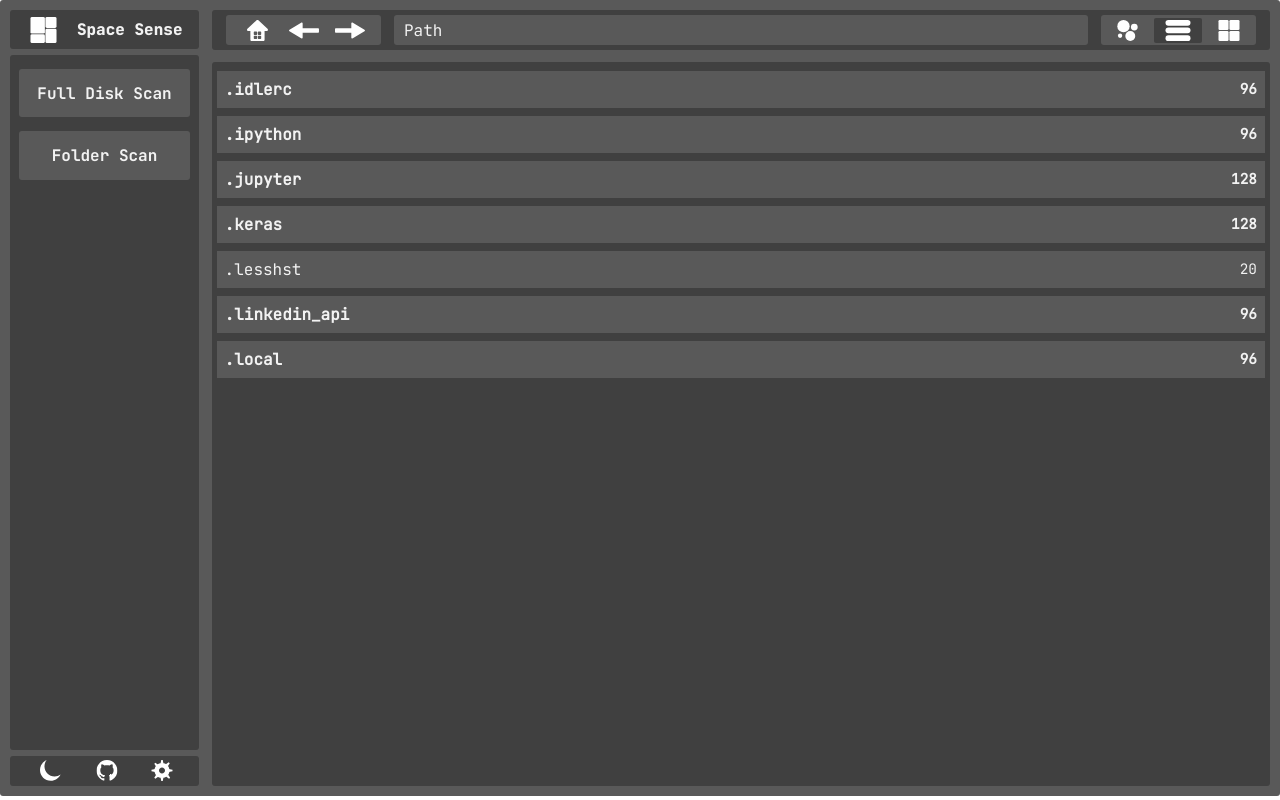
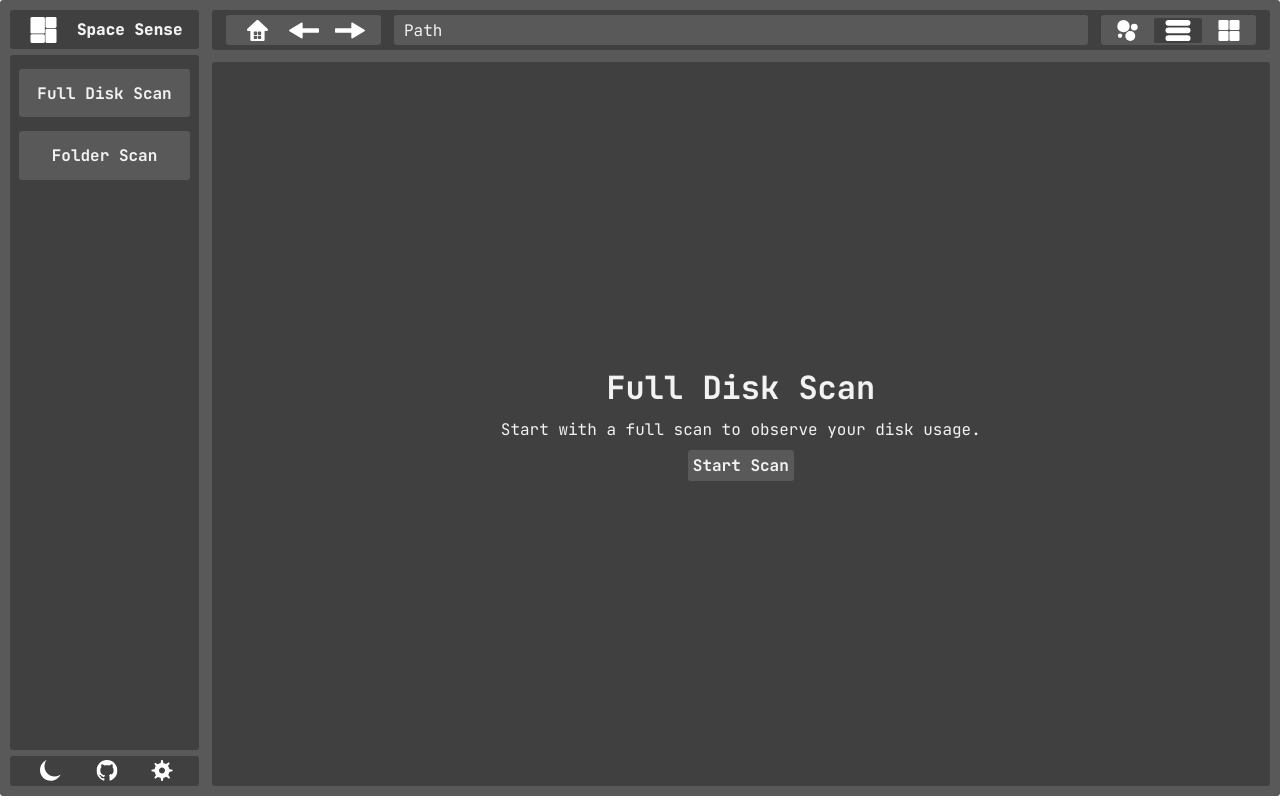
Before and after one commit to BeastRWA8938/space-sense, a React (Create React App) app: page / in a window 1280 px wide. Built offline with nearby package versions, Linux system fonts and the light colour scheme; the HTML template or start-up script is replaced by a standard one.

Commit message:
completed all views display fix

```diff
--- a/public/main.js
+++ b/public/main.js
@@ -92,9 +92,9 @@ async function getDirectoryContents(dirPath) {
 
 function createWindow() {
   const win = new BrowserWindow({
-    width: 1400,
-    height: 800,
-    resizable: false,
+    minWidth: 1400,
+    minHeight: 800,
+    // resizable: false,
     icon: path.join(__dirname, 'SpaceSenseLogo.ico'),
     webPreferences: {
       preload: path.join(__dirname, 'preload.js'),
--- a/src/App.css
+++ b/src/App.css
@@ -32,6 +32,9 @@
 *{
     margin: 0;
     padding: 0;
+}
+
+html {
 }
 
 body {
--- a/src/components/EnclosureDisplay.jsx
+++ b/src/components/EnclosureDisplay.jsx
@@ -1,12 +1,11 @@
 import React, { useRef, useEffect } from 'react';
 import * as d3 from 'd3';
-import './EnclosureDisplay.css'; // Make sure to import the CSS file
+import './EnclosureDisplay.css';
 
-const EnclosureDisplay = ({ data, width, height }) => {
+const EnclosureDisplay = ({ info, width, height, navigateToDirectory }) => {
   const divRef = useRef();
-
   useEffect(() => {
-    if (!data) return;
+    if (!info) return;
 
     const container = d3.select(divRef.current)
       .style('position', 'relative')
@@ -17,7 +16,7 @@ const EnclosureDisplay = ({ data, width, height }) => {
       .size([width, height])
       .padding(3);
 
-    const root = d3.hierarchy(data)
+    const root = d3.hierarchy(info)
       .sum(d => d.value);
 
     const nodes = pack(root).descendants();
@@ -25,7 +24,7 @@ const EnclosureDisplay = ({ data, width, height }) => {
     // Remove any existing nodes
     container.selectAll('div').remove();
 
-    // Create divs for each node with a className
+    // Create divs for each node with a className and onClick handler
     container.selectAll('div')
       .data(nodes)
       .enter()
@@ -35,8 +34,12 @@ const EnclosureDisplay = ({ data, width, height }) => {
       .style('top', d => `${d.y - d.r}px`)
       .style('width', d => `${2 * d.r}px`)
       .style('height', d => `${2 * d.r}px`)
-      .text(d => d.children ? '' : d.data.name);
-  }, [data, width, height]);
+      .html(d => `${d.data.name}<br>Size: ${d.data.size} ${d.data.sizeType}`)
+      .on("click", (event, d) => {
+        // Pass the name to navigateToDirectory when a node is clicked
+        navigateToDirectory(d.data.name);
+      })
+  }, [info, width, height,navigateToDirectory]);
 
   return <div ref={divRef} />;
 };
--- a/src/components/ListView.jsx
+++ b/src/components/ListView.jsx
@@ -1,7 +1,7 @@
 import React from 'react';
 import './ListView.css'; // Import the CSS file for styling
 
-const ListView = ({ data }) => {
+const ListView = ({ data, navigateToDirectory }) => {
   return (
     <div className="list-view">
       {console.log("rendering list view")}
--- a/src/components/RightMainPanel.jsx
+++ b/src/components/RightMainPanel.jsx
@@ -11,8 +11,7 @@ import ListView from './ListView';
 const RightMainPanel = () => {
   const [activeIndex, setActiveIndex] = useState(0);
   const [activeView, setActiveView] = useState(1);
-  const [nextPath, setNextPath] = useState([]);
-  const { setCurrentPath, loading, isScanMode, setIsScanMode, data, setData, homePath, setHomePath, currentPath } = useContext(ScanModeContext);
+  const { nextPath, setNextPath , setCurrentPath, loading, isScanMode, setIsScanMode, data, setData, homePath, setHomePath, currentPath } = useContext(ScanModeContext);
 
   useEffect(() => {
     if (data && data.length !== 0) {
@@ -141,11 +140,11 @@ const RightMainPanel = () => {
         ) : data && data.length >= 0 ? (
           /* Case 3: Data exists, loading is false */
           activeView === 0 ? (
-            <EnclosureDisplay data={data} width={1135} height={653} />
+            <EnclosureDisplay info={{"name": "root","children": data}} navigateToDirectory={navigateToDirectory} width={1135} height={653} />
           ) : activeView === 1 ? (
-            <ListView data={data} />
+            <ListView data={data} navigateToDirectory={navigateToDirectory}/>
           ) : activeView === 2 ? (
-            <TreeMap data={data} width={1135} height={653} />
+            <TreeMap info={{"name": "root","children": data}} navigateToDirectory={navigateToDirectory} width={1135} height={653} />
           ) : (
             <div>No View Capable</div>
           )
--- a/src/components/ScanModeProvider.jsx
+++ b/src/components/ScanModeProvider.jsx
@@ -3,22 +3,15 @@ const ScanModeContext = React.createContext();
 
 const ScanModeProvider = ({ children }) => {
   const [isScanMode, setIsScanMode] = useState(0);
-  const [data, setData] = useState([
-    { name: '.idlerc', size: 96, isDirectory: true },
-    { name: '.ipython', size: 96, isDirectory: true },
-    { name: '.jupyter', size: 128, isDirectory: true },
-    { name: '.keras', size: 128, isDirectory: true },
-    { name: '.lesshst', size: 20, isDirectory: false },
-    { name: '.linkedin_api', size: 96, isDirectory: true },
-    { name: '.local', size: 96, isDirectory: true }
-      ]);
+  const [nextPath, setNextPath] = useState([]);
+  const [data, setData] = useState([]);
   const [currentPath, setCurrentPath] = useState("");
   const [ selectedPath, setSelectedPath ] = useState(0);
   const [ loading, setLoading ] = useState(false)
   const [ homePath, setHomePath ] = useState("")
 
   return (
-    <ScanModeContext.Provider value={{ homePath, setHomePath, selectedPath, setSelectedPath, loading, setLoading, currentPath, setCurrentPath, data, setData, isScanMode, setIsScanMode }}>
+    <ScanModeContext.Provider value={{ nextPath, setNextPath, homePath, setHomePath, selectedPath, setSelectedPath, loading, setLoading, currentPath, setCurrentPath, data, setData, isScanMode, setIsScanMode }}>
       {children}
     </ScanModeContext.Provider>
   );
--- a/src/components/TreeMap.jsx
+++ b/src/components/TreeMap.jsx
@@ -1,8 +1,8 @@
 import React, { useEffect, useRef } from "react";
 import * as d3 from "d3";
-import './TreeMap.css'; // Make sure to import the CSS file
+import './TreeMap.css';
 
-const TreeMap = ({ data, width, height }) => {
+const TreeMap = ({ info, width, height, navigateToDirectory }) => {
   const ref = useRef();
 
   useEffect(() => {
@@ -13,14 +13,14 @@ const TreeMap = ({ data, width, height }) => {
       .style("height", `${height}px`);
 
     // Create a hierarchy from the data
-    const root = d3.hierarchy(data)
+    const root = d3.hierarchy(info)
       .sum(d => d.value)
       .sort((a, b) => b.value - a.value);
 
     // Create the treemap layout
     d3.treemap()
       .size([width, height])
-      .padding(1)(root);
+      .padding(3)(root);
 
     // Remove any existing nodes
     container.selectAll("div").remove();
@@ -35,10 +35,15 @@ const TreeMap = ({ data, width, height }) => {
       .style("top", d => `${d.y0}px`)
       .style("width", d => `${d.x1 - d.x0}px`)
       .style("height", d => `${d.y1 - d.y0}px`)
+      .on("click", (event, d) => {
+        // Pass the name to navigateToDirectory when a node is clicked
+        alert("clicked on ${d.data.name}")
+        navigateToDirectory(d.data.name);
+      })
       .append("div")
       .attr("class", "treemap-content")
-      .html(d => `${d.data.name}<br>Size: ${d.data.totalsize}`);
-  }, [data, width, height]);
+      .html(d => `${d.data.name}<br>Size: ${d.data.size} ${d.data.sizeType}`);
+  }, [info, width, height, navigateToDirectory]);
 
   return <div ref={ref} />;
 };
```
